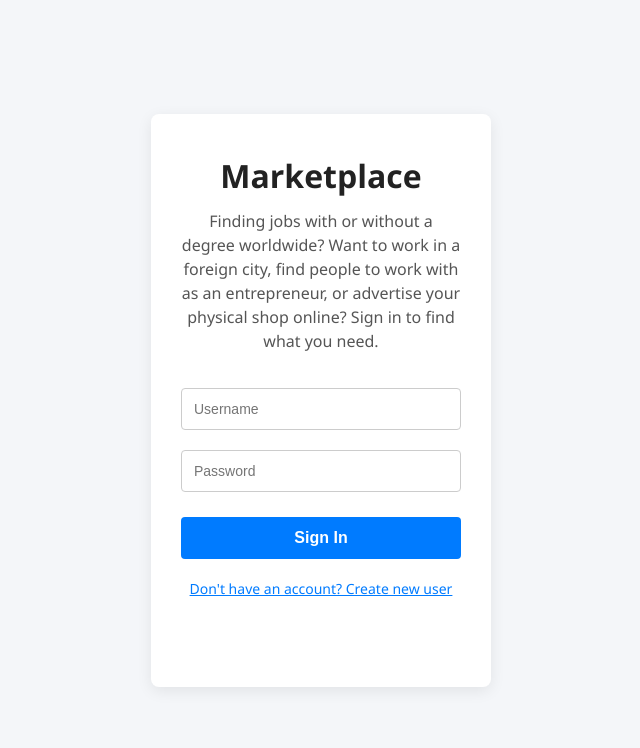
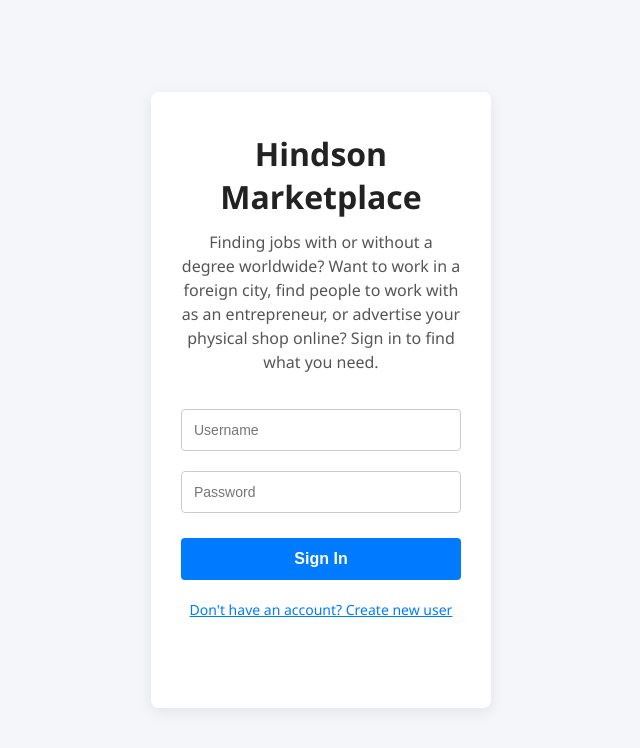
Before and after one commit to tony123456789101112/marketplace, a plain HTML site: page index.html in a window 1280 px wide. Shown: the whole page, without its empty margins (319-959 px from the left). Drawn offline with Linux system fonts and the light colour scheme.

Commit message:
Update index.html

```diff
--- a/index.html
+++ b/index.html
@@ -87,7 +87,7 @@
 </head>
 <body>
     <main class="form-card">
-        <h1 id="form-title">Marketplace</h1>
+        <h1 id="form-title">Hindson Marketplace</h1>
         <p class="intro">
             Finding jobs with or without a degree worldwide? Want to work in a
             foreign city, find people to work with as an entrepreneur, or
```
